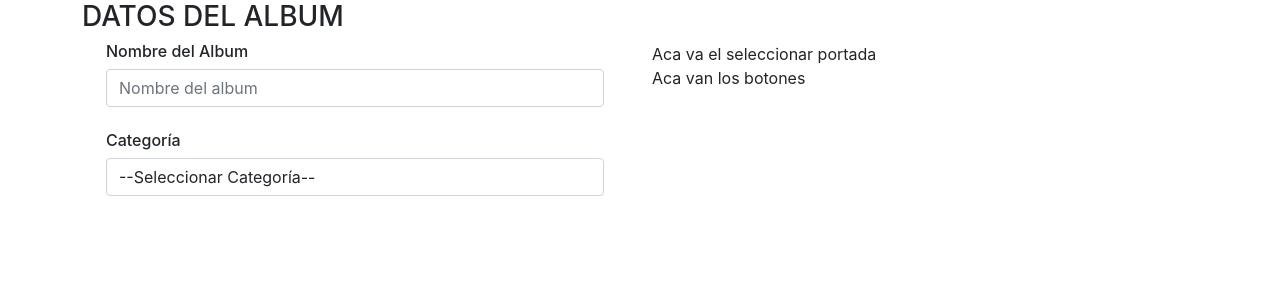
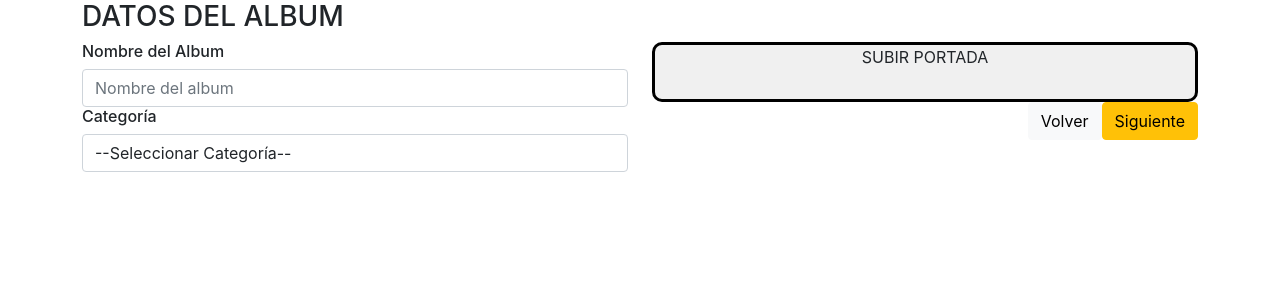
Before and after one commit to TebiV/daggler-dev-fe, a React (Create React App) app: page /new-album in a window 1280 px wide. Shown: the top 300 px of the page. Built offline with nearby package versions, Linux system fonts and the light colour scheme.

Commit message:
Agregue la interfaz de NewAlbumes
Quedan por corregir cosas en los comentarios

```diff
--- a/src/components/albumes/FormNewAlbumes.js
+++ /dev/null
@@ -1,47 +0,0 @@
-import React from 'react';
-import {ThemeProvider} from '@material-ui/core/styles'
-
-
-const FormNewAlbumes = () => {
-
-    const categorias= [
-        {nombre:'XV'},
-        {nombre:'Casamientos'},
-        {nombre:'Egresos'},
-        {nombre:'Fiestas'}
-    ]
-
-
-
-    return (
-        <div className="container">
-            <form>
-                <div className="form-group mb-4">
-                    <h6>Nombre del Album</h6>
-                    <input
-                        type="text"
-                        placeholder="Nombre del album"
-                        className="form-control"
-
-                    />
-                </div>
-                <div className="form-group">
-                    <h6>Categoría</h6>
-                    <select
-                        className="form-control"
-                    >
-                        <option value="" >--Seleccionar Categoría--</option>
-                        {categorias.map(categoria =>(
-                            <option
-                                value={categoria.nombre}
-                            >{categoria.nombre}</option>
-                        ))}
-                    </select>
-                </div>
-                <div className="form-group"></div>
-            </form>
-        </div>
-     );
-}
-
-export default FormNewAlbumes;
--- a/src/components/albumes/NewAlbumes.js
+++ b/src/components/albumes/NewAlbumes.js
@@ -1,31 +1,90 @@
 import React from 'react';
-import FormNewAlbumes from './FormNewAlbumes';
+import {Link} from 'react-router-dom'
+
+//!COMENTARIOS GENERALES
+/*
+TODO: Hay que agregar una clase al LINK para hacerlo un boton despues, en css
+TODO: hay que ver como modificar el input para que se quede centrado el texto
+TODO: Intentar replantear el input porque da mas problemas que la mierda
+*/
 
 
 const NewAlbumes = () => {
+
+    //Array
+    const categorias= [
+        {nombre:'XV'},
+        {nombre:'Casamientos'},
+        {nombre:'Egresos'},
+        {nombre:'Fiestas'}
+    ]
+
+
+
     return (
 
+
+
+
+       <form>
             <div className="container">
                 <h3>DATOS DEL ALBUM</h3>
             <div className="row">
-                <div className="col-xs-12 col-md-6">
-                    <FormNewAlbumes/>
+
+                <div className="col-xs-6 col-md-6">
+                    <div className="form-group mb-4">
+                        <h6>Nombre del Album</h6>
+                        <input
+                            type="text"
+                            placeholder="Nombre del album"
+                            className="form-control"
+                        />
+                        <div className="form-group">
+                        <h6>Categoría</h6>
+                        <select
+                            className="form-control"
+                        >
+                            <option value="" >--Seleccionar Categoría--</option>
+                            {categorias.map(categoria =>(
+                                <option
+                                    value={categoria.nombre}
+                                >{categoria.nombre}</option>
+                            ))}
+                        </select>
+                    </div>
                 </div>
-                <div className="col-xs-12 col-md-6">
-                    <div className="row">
-                        <div className="col-12">
-                            Aca va el seleccionar portada
+                    </div>
+                    <div className="col-xs-6 col-md-6">
+                        <div className="row">
+                            <div className="col-12">
+                                <div className="form-group">
+                                    <div className="divinputPortada" htmlFor="inputPortada">
+                                        SUBIR PORTADA
+                                        <input
+                                        type="file"
+                                        id="inputPortada"
+                                        multiple
+                                        className="inputPortada"
+                                    />
+                                        </div>
+                                </div>
+                            </div>
                         </div>
-                    </div>
-                    <div className="row">
-                        <div className="col-12">
-                            Aca van los botones
+                        <div className="row">
+                            <div className="col-12 botonesNewAlbumes">
+                                <Link to={'/admin'}>
+                                    <button type="button" className="btn btn-light">Volver</button>
+                                </Link>
+                                <Link to={'/admin'}>
+                                    <button type="button" className="btn btn-warning">Siguiente</button>
+                                </Link>
+
+                            </div>
                         </div>
                     </div>
                 </div>
             </div>
-
-        </div>
+        </form>
 
 
 
--- a/src/index.css
+++ b/src/index.css
@@ -11,3 +11,22 @@ code {
   font-family: source-code-pro, Menlo, Monaco, Consolas, 'Courier New',
     monospace;
 }
+
+.divinputPortada{
+
+  background-color: rgb(240, 240, 240);
+  border-radius: 10px;
+  border: 3px solid black;
+  text-align: center;
+  width: 100%;
+  height: 100%;
+}
+.inputPortada{
+  width: 100%;
+  height: 100%;
+  opacity: 0;
+}
+.botonesNewAlbumes{
+  display: flex;
+  justify-content:flex-end;
+}
```
